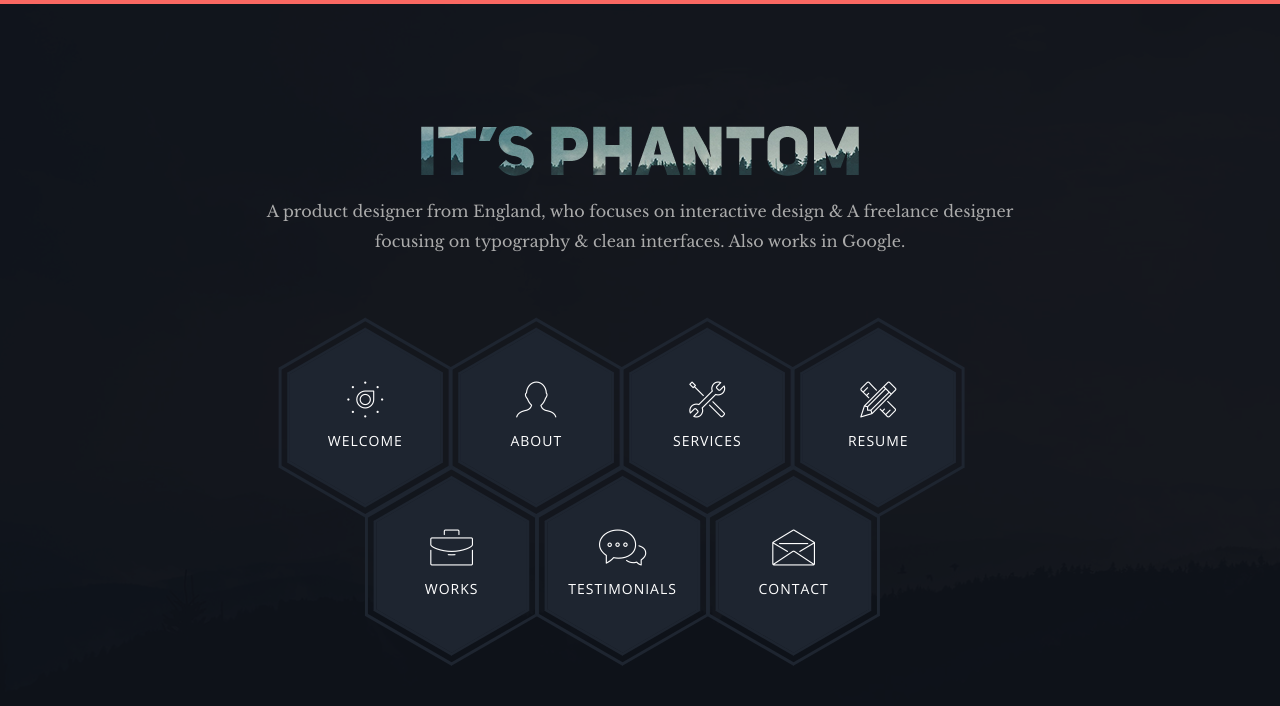
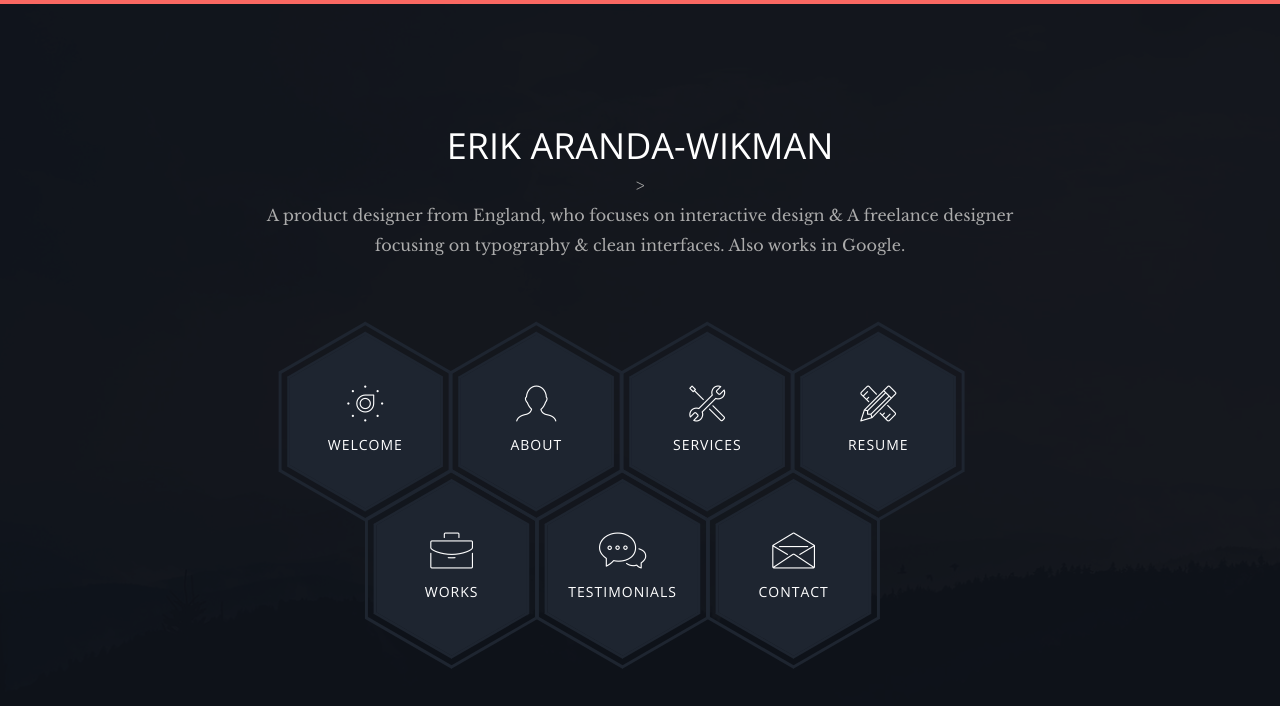
Before and after one commit to pythonerik/sherlock.github.io, a website: page index.html in a window 1280 px wide. Drawn offline with nearby package versions, Linux system fonts and the light colour scheme; files whose address does not match are found by name.

Commit message:
Update index.html

```diff
--- a/index.html
+++ b/index.html
@@ -43,7 +43,7 @@
                         <div class="row">
                             <div class="col-xs-12 col-md-offset-1 col-md-10 col-lg-offset-2 col-lg-8">
                                 <div class="page-title home text-center">
-                                    <img src="img/phantom.png" alt="">
+                                    <h1>ERIK ARANDA-WIKMAN</h1>>
                                     <p>A product designer from England, who focuses on interactive design &amp; A freelance designer focusing on typography &amp; clean interfaces. Also works in Google.</p>
                                 </div>
 
```
